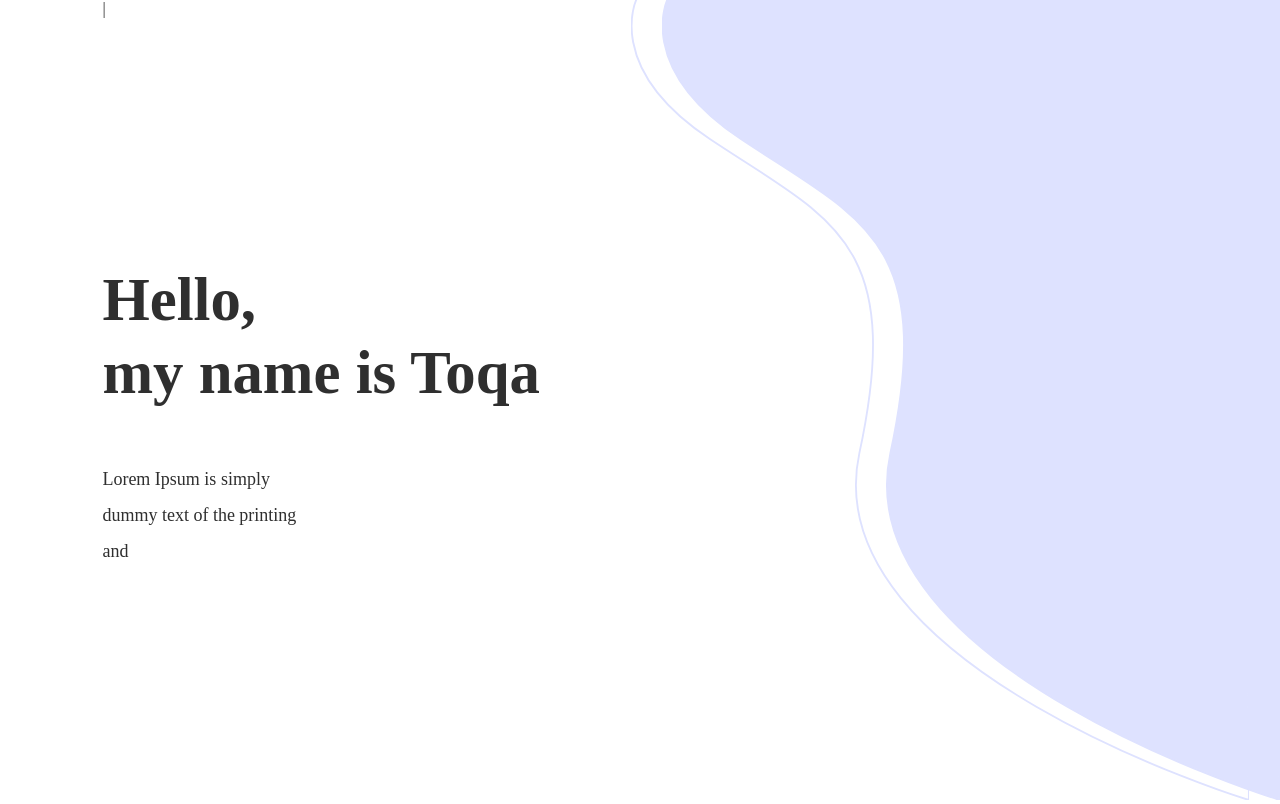
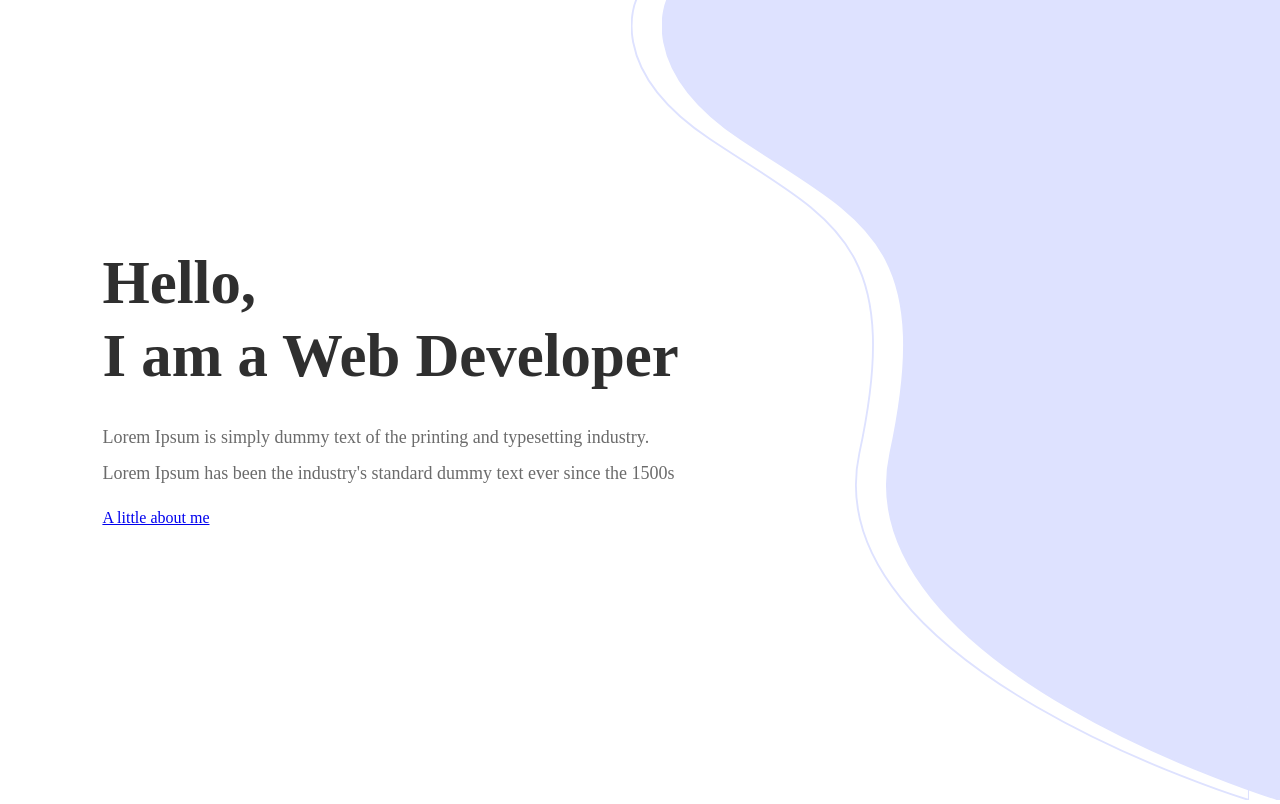
Before and after one commit to tmouhamed/portfolio, a React (Create React App) app in the folder client/: page / in a window 1280 px wide. Built offline with nearby package versions, Linux system fonts and the light colour scheme.

Commit message:
add some animation and css styling

```diff
--- a/client/src/components/Hero/Hero.js
+++ b/client/src/components/Hero/Hero.js
@@ -9,14 +9,18 @@ class Hero extends Component {
         return (
             <section className="hero">
                 <PageShape />
-                <Typist className="hero__typist">
-                    <div class="hero__caption">
-                        <h1 className="hero__title">Hello,<br /> my name is <span>Toqa</span></h1>
-                        <p className="hero__description">Lorem Ipsum is simply dummy text of the printing and typesetting industry. Lorem Ipsum has been the industry's standard dummy text ever since the 1500s</p>
-                        <a href="/" className="hero__button">A little about me</a>
+
+                <div class="hero__caption">
+                    <Typist cursor={{ show: false }} className="hero__typist">
+                        <h1 className="hero__typist-title">Hello,<br /> my name is <span>Toqa</span></h1>
+                        <Typist.Backspace count={15} delay={200} />
+                        <h1 className="hero__typist-title">I am a Web Developer</h1>
+                    </Typist>
+                    <div className="hero__subSection">
+                        <p className="hero__subSection-description">Lorem Ipsum is simply dummy text of the printing and typesetting industry. Lorem Ipsum has been the industry's standard dummy text ever since the 1500s</p>
+                        <a href="/" className="hero__subSection-button">A little about me</a>
                     </div>
-                </Typist>
-
+                </div>
             </section>
         );
     }
--- a/client/src/components/Hero/Hero.scss
+++ b/client/src/components/Hero/Hero.scss
@@ -3,29 +3,41 @@
   padding-top: 0;
   height: 100vh;
 
-  &__typist {  position: relative;
+  &__caption {
+    position: relative;
     margin-left: auto;
     margin-right: auto;
     min-width: auto;
     padding-left: 8%;
   }
-  &__caption {
+
+  &__typist {
     position: fixed;
     margin-top: 0;
-    top: 50%;
+    top: 40%;
     transform: translateY(-50%);
-  }
-  &__title {
-    color: #2F2F2F;
+
+    &-title {
+      color: #2f2f2f;
       font-size: 3.8rem;
       line-height: 1.2;
       white-space: nowrap;
       width: 0;
+      margin: 0;
     }
-  &__description {
-    max-width: 55%;
-    margin-top: 2rem;
+  }
+
+  &__subSection {
+    position: fixed;
+    top: 58%;
+    transform: translateY(-50%);
+    max-width: 45%;
+
+    &-description {
       line-height: 2;
       font-size: 18px;
+      color: #6b6b6b;
+
     }
   }
+}
--- a/client/src/components/PageShape/PageShape.scss
+++ b/client/src/components/PageShape/PageShape.scss
@@ -1,6 +1,5 @@
 .hero__shape {
   position: absolute;
-      /* top: -100px; */
   right: 0;
   height: 100vh;
 
@@ -19,3 +18,9 @@
     width: 100%;
   }
 }
+
+@keyframes monitorIn{
+
+  from { top: -100; left: -100; }
+  to   { top: 0; left: 0; }
+}
```
Lines whose indentation alone changed are shown as unchanged.
